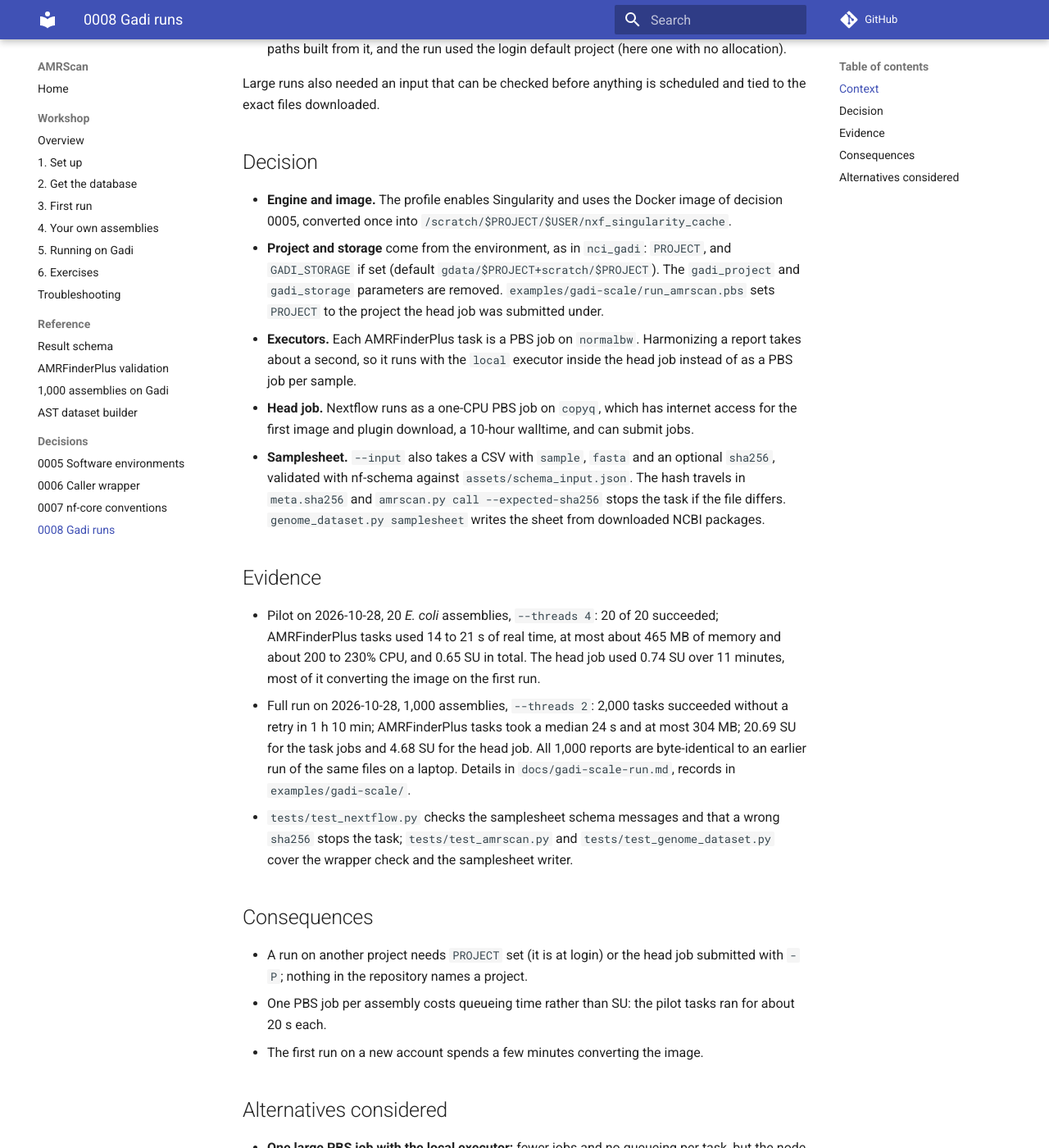
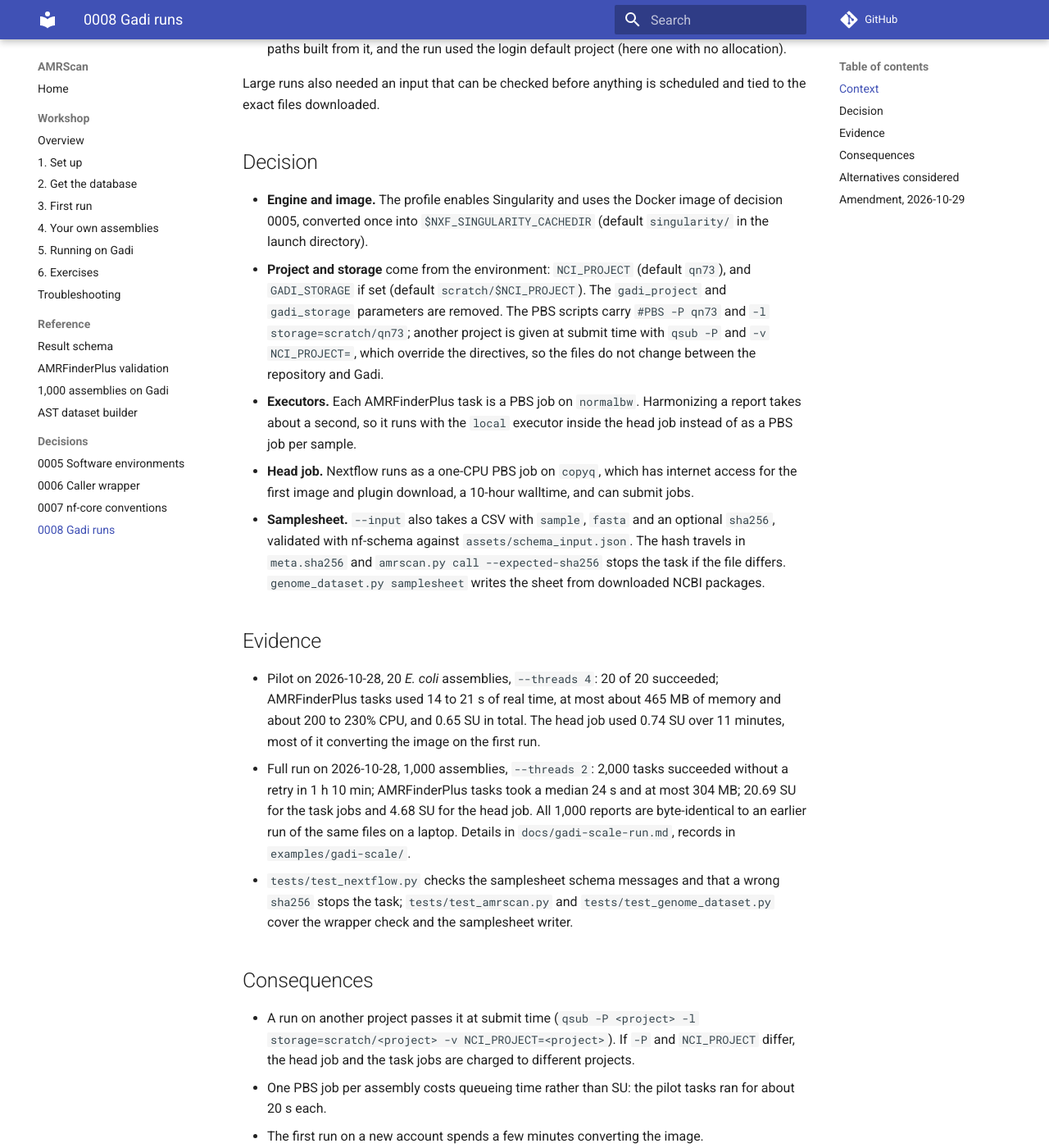
Before and after one commit to taowis/amrscan, an MkDocs documentation site: the page built from docs/decisions/0008-gadi-runs.md, in a window 1280 px wide and 1400 px high, scrolled down 620 px. Shown: the whole window at 82% size. Built offline with MkDocs 1.6.1 and Material for MkDocs 9.7.7, drawn with Linux system fonts in a browser that asks for light colours; comment, search, counter and statistics services are not loaded; some of the changed text lies outside the part shown.

Commit message:
Gadi profile: project from NCI_PROJECT, qn73 in committed files (#10)
* Gadi profile: project from NCI_PROJECT, qn73 in committed files

The profile reads NCI_PROJECT (default qn73) instead of the login
PROJECT, and the image cache comes from NXF_SINGULARITY_CACHEDIR or the
launch directory instead of a fixed /scratch path. The PBS scripts carry
qn73 directives that qsub -P overrides. Run records and docs show qn73.
Decision 0008 amended.

* Ignore the local Singularity cache directory

```diff
--- a/docs/decisions/0008-gadi-runs.md
+++ b/docs/decisions/0008-gadi-runs.md
@@ -27,13 +27,15 @@ scheduled and tied to the exact files downloaded.
 ## Decision
 
 - **Engine and image.** The profile enables Singularity and uses the Docker
-  image of decision 0005, converted once into
-  `/scratch/$PROJECT/$USER/nxf_singularity_cache`.
-- **Project and storage** come from the environment, as in `nci_gadi`:
-  `PROJECT`, and `GADI_STORAGE` if set (default
-  `gdata/$PROJECT+scratch/$PROJECT`). The `gadi_project` and `gadi_storage`
-  parameters are removed. `examples/gadi-scale/run_amrscan.pbs` sets
-  `PROJECT` to the project the head job was submitted under.
+  image of decision 0005, converted once into `$NXF_SINGULARITY_CACHEDIR`
+  (default `singularity/` in the launch directory).
+- **Project and storage** come from the environment: `NCI_PROJECT`
+  (default `qn73`), and `GADI_STORAGE` if set (default
+  `scratch/$NCI_PROJECT`). The `gadi_project` and `gadi_storage`
+  parameters are removed. The PBS scripts carry `#PBS -P qn73` and
+  `-l storage=scratch/qn73`; another project is given at submit time with
+  `qsub -P` and `-v NCI_PROJECT=`, which override the directives, so the
+  files do not change between the repository and Gadi.
 - **Executors.** Each AMRFinderPlus task is a PBS job on `normalbw`.
   Harmonizing a report takes about a second, so it runs with the `local`
   executor inside the head job instead of as a PBS job per sample.
@@ -67,8 +69,10 @@ scheduled and tied to the exact files downloaded.
 
 ## Consequences
 
-- A run on another project needs `PROJECT` set (it is at login) or the head
-  job submitted with `-P`; nothing in the repository names a project.
+- A run on another project passes it at submit time (`qsub -P <project> -l
+  storage=scratch/<project> -v NCI_PROJECT=<project>`). If `-P` and
+  `NCI_PROJECT` differ, the head job and the task jobs are charged to
+  different projects.
 - One PBS job per assembly costs queueing time rather than SU: the pilot
   tasks ran for about 20 s each.
 - The first run on a new account spends a few minutes converting the image.
@@ -82,3 +86,16 @@ scheduled and tied to the exact files downloaded.
 - **Keep `--gadi_project` and resolve paths lazily:** the cache directory and
   directives are read when the config is parsed, so a parameter cannot set
   them without a wrapper script.
+- **Take the project from `qstat -f` inside the head job** (the first
+  version): `-P` alone was enough, but the profile then depended on the
+  login default `PROJECT` outside the head job, and the default was not
+  visible in the files.
+
+## Amendment, 2026-10-29
+
+The first version read the project from `PROJECT`, which on Gadi is the
+login default, and the head job reset it from `qstat`. It now reads
+`NCI_PROJECT` with `qn73` as the default, and the image cache moved from a
+fixed path under `/scratch/<project>/$USER` to `NXF_SINGULARITY_CACHEDIR` or
+the launch directory, so no committed file holds a project-specific path.
+The run records in `examples/gadi-scale/` show `qn73` as the project.
```
Also changed, not shown: docs/gadi-scale-run.md (+2 -2 lines), docs/tutorial/gadi.md (+13 -11 lines), examples/gadi-scale/README.md (+4 -4 lines), 7 other files.
